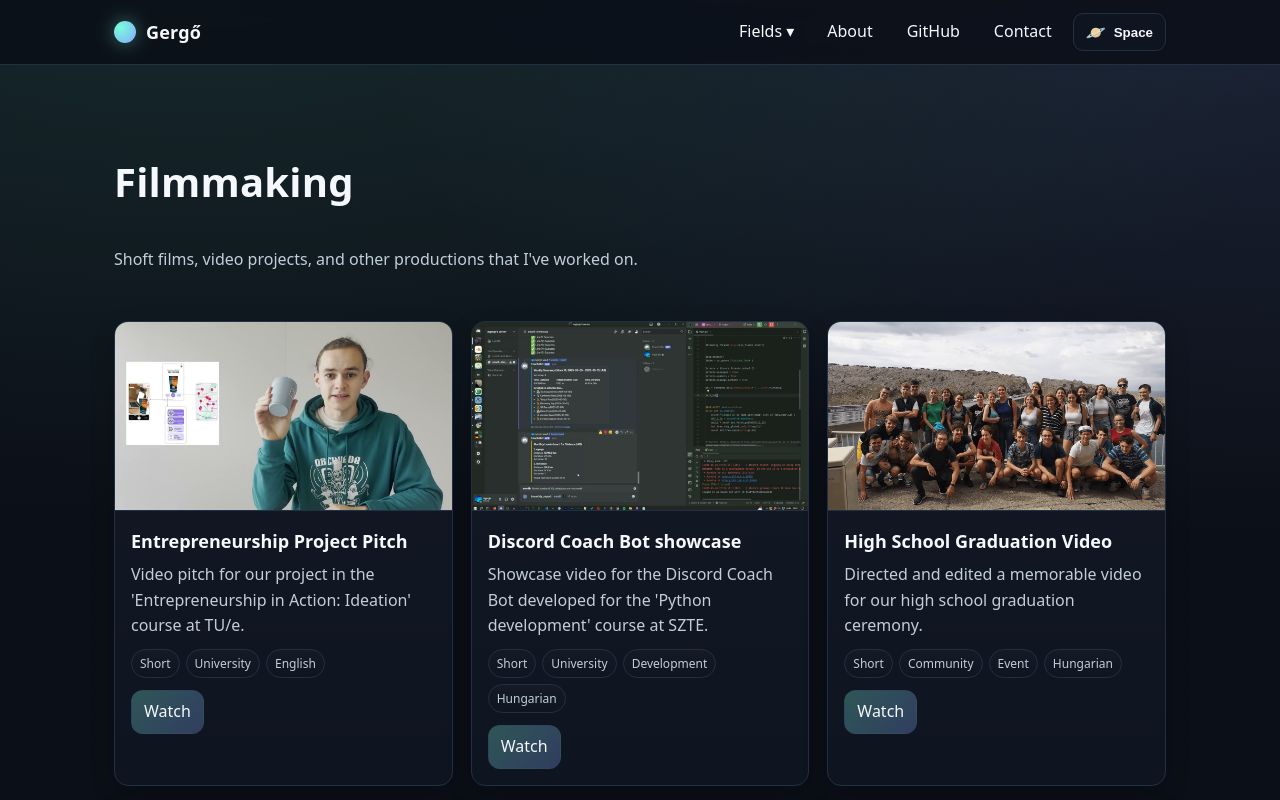
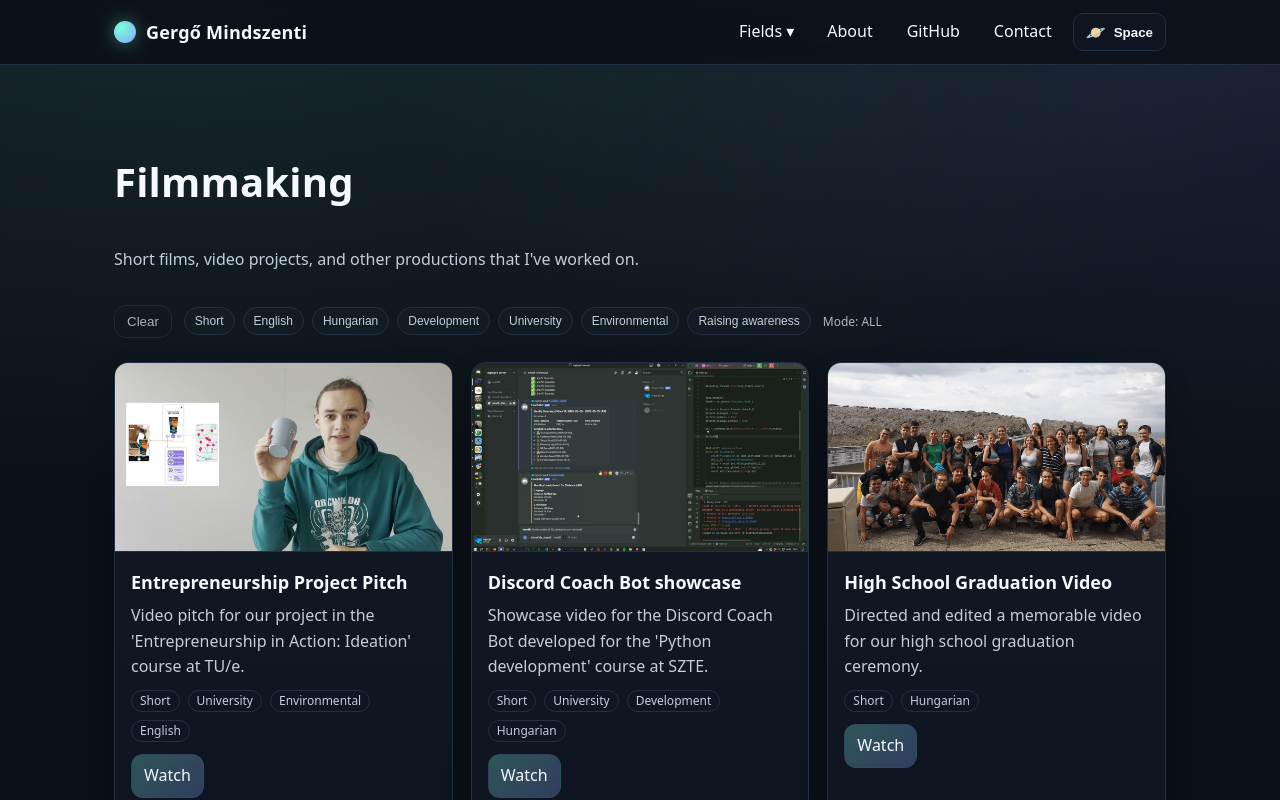
Before and after one commit to gergo-m/portfolio-hub, a Next.js app: page /filmmaking in a window 1280 px wide. Shown: the top 800 px of the page. Built offline with nearby package versions, Linux system fonts and the light colour scheme.

Commit message:
implement badge system

```diff
--- /dev/null
+++ b/app/components/Badge.tsx
@@ -0,0 +1,43 @@
+"use client";
+import { TAGS, type TagId } from "../lib/tags";
+
+export default function Badge({
+  id,
+  colorize = false, // default neutral
+}: {
+  id: TagId;
+  colorize?: boolean;
+}) {
+  const meta = TAGS[id];
+
+  if (!colorize) {
+    // Neutral badge: uses .badge CSS (border = var(--border))
+    return (
+      <span className="badge" data-tag={id} title={meta.label}>
+        {meta.label}
+      </span>
+    );
+  }
+
+  // Colorized (only when you opt-in)
+  const theme =
+    typeof window !== "undefined"
+      ? document.documentElement.getAttribute("data-theme") || "space"
+      : "space";
+  const color = theme === "paper" ? meta.colorLight : meta.colorDark;
+
+  return (
+    <span
+      className="badge"
+      data-tag={id}
+      title={meta.label}
+      style={{
+        // NOTE: do NOT set borderColor here if you want neutral border
+        background: `color-mix(in oklab, ${color} 14%, transparent)`,
+        color,
+      }}
+    >
+      {meta.label}
+    </span>
+  );
+}
--- /dev/null
+++ b/app/components/TagFilter.tsx
@@ -0,0 +1,97 @@
+"use client";
+import { useEffect, useMemo, useState } from "react";
+import { TAGS, type TagId, TAGS_BY_FIELD } from "../lib/tags";
+import type { Field } from "../lib/fields";
+
+type Props = {
+  field: Field;
+  allTags?: TagId[];
+  onChange: (active: TagId[]) => void;
+  mode?: "and" | "or";
+};
+
+// Hook to track current theme reliably
+function useThemeName() {
+  const [theme, setTheme] = useState<string>("");
+
+  useEffect(() => {
+    // Set immediately on mount
+    const htmlTheme = document.documentElement.getAttribute("data-theme") || "space";
+    setTheme(htmlTheme);
+
+    const update = () =>
+      setTheme(document.documentElement.getAttribute("data-theme") || "space");
+
+    // Observe theme changes
+    const mo = new MutationObserver(update);
+    mo.observe(document.documentElement, { attributes: true, attributeFilter: ["data-theme"] });
+
+    window.addEventListener("storage", update);
+
+    return () => {
+      mo.disconnect();
+      window.removeEventListener("storage", update);
+    };
+  }, []);
+
+  return theme || "space";
+}
+
+export default function TagFilter({ field, onChange, allTags, mode = "and" }: Props) {
+  const available = useMemo(() => TAGS_BY_FIELD(field, allTags), [field, allTags]);
+  const [active, setActive] = useState<TagId[]>([]);
+  const theme = useThemeName();
+
+  function toggle(id: TagId) {
+    const next = active.includes(id)
+      ? active.filter((x) => x !== id)
+      : [...active, id];
+    setActive(next);
+    onChange(next);
+  }
+
+  return (
+    <div className="filterbar">
+      <button
+        className="button button--clear"
+        onClick={() => {
+          setActive([]);
+          onChange([]);
+        }}
+        aria-label="Clear filters"
+      >
+        Clear
+      </button>
+
+      <div className="filter-chips">
+        {available.map((id) => {
+          const meta = TAGS[id];
+          const color = theme === "paper" ? meta.colorLight : meta.colorDark;
+          const isActive = active.includes(id);
+          return (
+            <button
+              key={id}
+              onClick={() => toggle(id)}
+              className={`chip ${isActive ? "chip--active" : ""}`}
+              title={meta.label}
+              style={{
+                color: isActive ? "var(--text)" : "var(--muted)",
+                background: isActive
+                  ? color
+                  : `color-mix(in oklab, ${color} 14%, transparent)`,
+                borderColor: "var(--border)",
+              }}
+              data-tag={id}
+            >
+              {meta.label}
+            </button>
+          );
+        })}
+      </div>
+
+      <span className="filter-mode">
+        Mode: {mode === "and" ? "ALL" : "ANY"}
+      </span>
+    </div>
+  );
+}
--- a/app/filmmaking/page.tsx
+++ b/app/filmmaking/page.tsx
@@ -1,9 +1,17 @@
+"use client";
+
+import Badge from "../components/Badge";
+import TagFilter from "../components/TagFilter";
 import ThemedImage from "../components/ThemedImage";
+import { FIELD, type Field } from "../lib/fields";
+import { TAG, type TagId } from "../lib/tags";
+
+const FIELD_OF_THIS_PAGE = FIELD.filmmaking;
 
 type Project = {
   title: string;
   summary: string;
-  tags: string[];
+  tags: TagId[];
   watchUrl?: string | null;
   previewImage?: string | null;
 };
@@ -12,70 +20,79 @@ const projects: Project[] = [
   {
     title: "Entrepreneurship Project Pitch",
     summary: "Video pitch for our project in the 'Entrepreneurship in Action: Ideation' course at TU/e.",
-    tags: ["Short", "University", "English"],
+    tags: [TAG.short, TAG.university, TAG.environmental, TAG.english],
     watchUrl: "https://youtu.be/6aczQo1BIXU",
     previewImage: "/images/filmmaking/previews/entrepreneurship-project-pitch.jpg",
   },
   {
     title: "Discord Coach Bot showcase",
     summary: "Showcase video for the Discord Coach Bot developed for the 'Python development' course at SZTE.",
-    tags: ["Short", "University", "Development", "Hungarian"],
+    tags: [TAG.short, TAG.university, TAG.development, TAG.hungarian],
     watchUrl: "https://youtu.be/8NDirjg7ZgI",
     previewImage: "/images/filmmaking/previews/discord-coach-bot-showcase.jpg",
   },
   {
     title: "High School Graduation Video",
     summary: "Directed and edited a memorable video for our high school graduation ceremony.",
-    tags: ["Short", "Community", "Event", "Hungarian"],
+    tags: [TAG.short, TAG.hungarian],
     watchUrl: "https://youtu.be/FMwlKWjtUik",
     previewImage: "/images/filmmaking/previews/high-school-graduation-video.jpg",
   },
   {
     title: "Creation Care in Student Life",
     summary: "Short film about environmental awareness among students.",
-    tags: ["Short", "Environmental", "Raising awareness", "Hungarian"],
+    tags: [TAG.short, TAG.environmental, TAG.raisingAwareness, TAG.hungarian],
     watchUrl: "https://youtu.be/BkH531cnzi8",
     previewImage: "/images/filmmaking/previews/creation-care-in-student-life.jpg",
   },
   {
     title: "Project on Easter",
     summary: "Made for my high school English class for an Easter project.",
-    tags: ["Short", "Environmental", "Raising awareness", "English"],
+    tags: [TAG.short, TAG.english],
     watchUrl: "https://youtu.be/ypAHopHVUCc",
     previewImage: "/images/filmmaking/previews/project-on-easter.jpg",
   },
   {
     title: "Images to PDF Tutorial",
     summary: "During COVID, I was asked by teachers to create this tutorial to help them and fellow students convert images to PDF format easily.",
-    tags: ["Short", "Environmental", "Raising awareness", "Hungarian"],
+    tags: [TAG.short, TAG.hungarian],
     watchUrl: "https://youtu.be/J_PTcrBxhuI",
     previewImage: "/images/filmmaking/previews/images-to-pdf-tutorial.jpg",
   },
 ];
 
+import { useMemo, useState } from "react";
+
+const presentTags = Array.from(new Set(projects.flatMap((p) => p.tags)));
+
 export default function Page() {
+  const [activeTags, setActiveTags] = useState<TagId[]>([]);
+  const filtered = activeTags.length
+    ? projects.filter((p) => activeTags.every((t) => p.tags.includes(t)))
+    : projects;
+
   return (
     <section className="stack-4">
       <header className="hero stack-2">
         <h1 className="hero-title">Filmmaking</h1>
-        <p className="hero-sub">
-          Shoft films, video projects, and other productions that I've worked on.
-        </p>
+        <p className="hero-sub">Short films, video projects, and other productions that I've worked on.</p>
       </header>
 
+      {/* Filter */}
+      <TagFilter field={FIELD_OF_THIS_PAGE} allTags={presentTags} onChange={setActiveTags} />
+
+      {/* Grid */}
       <div className="grid">
-        {projects.map((p) => (
+        {filtered.map((p) => (
           <article key={p.title} className="card">
             <div className="card-media">
-              <ThemedImage darkSrc={p.previewImage} lightSrc={p.previewImage} alt={`${p.title} preview`} />
+              <ThemedImage darkSrc={p.previewImage ?? ""} lightSrc={p.previewImage ?? ""} alt={`${p.title} preview`} />
             </div>
             <div className="card-body">
               <h3>{p.title}</h3>
               <p>{p.summary}</p>
               <div className="badges">
-                {p.tags?.map((t) => (
-                  <span className="badge" key={t}>{t}</span>
-                ))}
+                {p.tags.map((id) => <Badge id={id} key={id} />)}
               </div>
               <div className="actions">
                 {p.watchUrl && (
--- a/app/globals.css
+++ b/app/globals.css
@@ -229,14 +229,38 @@ a { color: inherit; text-decoration: none; }
 .card p { margin: 0; color: var(--muted); }
 
 /* badges & buttons */
-.badges { display: flex; flex-wrap: wrap; gap: 6px; margin: 10px 0 12px; }
+.actions { display: flex; flex-wrap: wrap; gap: 8px; }
+.badges { display: flex; flex-wrap: wrap; gap: 8px; margin: 10px 0 12px; }
 .badge {
-  font-size: 12px; color: var(--muted);
-  border: 1px solid var(--border); border-radius: 999px;
+  display: inline-flex;
+  align-items: center;
+  gap: 6px;
   padding: 4px 8px;
-  background: linear-gradient(180deg, rgba(255,255,255,.02), rgba(255,255,255,0));
+  border: 1px solid var(--border);
+  border-radius: 999px;
+  color: var(--muted);
+  font-size: 12px;
+  line-height: 1;
+  background: var(--bg-soft);
 }
-.actions { display: flex; flex-wrap: wrap; gap: 8px; }
+
+.filterbar {
+  display: flex;
+  align-items: center;
+  gap: 12px;
+  margin: 8px 0 20px;
+  flex-wrap: wrap;
+}
+.filter-chips { display: flex; gap: 8px; flex-wrap: wrap; }
+.chip {
+  border: 1px solid var(--border);
+  background: var(--bg-soft);
+  padding: 6px 10px;
+  border-radius: 999px;
+  font-size: 12px;
+}
+.chip--active { filter: saturate(1.05); }
+.filter-mode { opacity: .7; font-size: 12px; }
 
 .button {
   display: inline-flex; align-items: center; gap: 8px;
@@ -249,5 +273,19 @@ a { color: inherit; text-decoration: none; }
 .button--primary { border-color: transparent; background: linear-gradient(135deg, color-mix(in oklab, var(--accent) 28%, transparent), color-mix(in oklab, var(--accent-2) 28%, transparent)); }
 .button--primary:hover { background: linear-gradient(135deg, color-mix(in oklab, var(--accent) 38%, transparent), color-mix(in oklab, var(--accent-2) 38%, transparent)); }
 
+.button--clear {
+  background: none;
+  border-color: var(--border);
+  color: var(--muted);
+  opacity: 0.85;
+}
+
+.button--clear:hover {
+  background: color-mix(in oklab, var(--bg) 90%, var(--surface));
+  color: var(--text);
+  opacity: 1;
+  border-color: color-mix(in oklab, var(--border) 60%, var(--accent));
+}
+
 /* ---------- Footer ------------------------------------------------------ */
 .footer { color: var(--muted); font-size: 14px; padding: 28px 0 40px; border-top: 1px solid var(--border); }
--- a/app/layout.tsx
+++ b/app/layout.tsx
@@ -1,7 +1,7 @@
 import "./globals.css";
 
 export const metadata = {
-  title: "Gergő — Portfolio",
+  title: "Gergő Mindszenti Portfolio",
   description: "Projects by a CS student @ SZTE (exchange @ TU/e)",
 };
 
@@ -63,7 +63,7 @@ document.addEventListener('DOMContentLoaded', function(){
           >
             <a href="/" className="brand">
               <span className="brand-mark" aria-hidden="true"></span>
-              Gergő
+              Gergő Mindszenti
             </a>
 
             <nav className="nav" style={{ display: "flex", alignItems: "center", gap: "8px" }}>
@@ -94,7 +94,7 @@ document.addEventListener('DOMContentLoaded', function(){
         </header>
 
         <main className="container">{children}</main>
-        <footer className="container footer">© {new Date().getFullYear()} Gergő</footer>
+        <footer className="container footer">© {new Date().getFullYear()} Gergő Mindszenti</footer>
       </body>
     </html>
   );
--- /dev/null
+++ b/app/lib/fields.ts
@@ -0,0 +1,8 @@
+export const FIELD = {
+  main: "main",
+  development: "development",
+  filmmaking: "filmmaking",
+  university: "university",
+} as const;
+
+export type Field = (typeof FIELD)[keyof typeof FIELD];
--- /dev/null
+++ b/app/lib/tags.ts
@@ -0,0 +1,137 @@
+import { FIELD, type Field } from "./fields";
+
+export const TAG = {
+  web: "web",
+  game: "game",
+  js: "js",
+  python: "python",
+  short: "short",
+  long: "long",
+  english: "english",
+  hungarian: "hungarian",
+  development: "development",
+  filmmaking: "filmmaking",
+  university: "university",
+  environmental: "environmental",
+  raisingAwareness: "raising-awareness",
+  digital: "digital",
+  hobby: "hobby",
+  personal: "personal",
+} as const;
+
+export type TagId = (typeof TAG)[keyof typeof TAG];
+
+export const TAGS: Record<
+  TagId,
+  {
+    label: string;
+    colorDark: string;
+    colorLight: string;
+    fields: Field[];
+  }
+> = {
+  [TAG.short]: {
+    label: "Short",
+    colorDark: "hsl(214, 34%, 20%)",
+    colorLight: "hsl(215, 32%, 93%)",
+    fields: [FIELD.filmmaking],
+  },
+  [TAG.long]: {
+    label: "Long",
+    colorDark: "hsl(214, 34%, 20%)",
+    colorLight: "hsl(215, 32%, 93%)",
+    fields: [FIELD.filmmaking],
+  },
+  [TAG.english]: {
+    label: "English",
+    colorDark: "hsl(214, 34%, 20%)",
+    colorLight: "hsl(215, 32%, 93%)",
+    fields: [FIELD.filmmaking],
+  },
+  [TAG.hungarian]: {
+    label: "Hungarian",
+    colorDark: "hsl(214, 34%, 20%)",
+    colorLight: "hsl(215, 32%, 93%)",
+    fields: [FIELD.filmmaking],
+  },
+  [TAG.development]: {
+    label: "Development",
+    colorDark: "hsl(214, 34%, 20%)",
+    colorLight: "hsl(215, 32%, 93%)",
+    fields: [FIELD.main, FIELD.filmmaking, FIELD.university],
+  },
+  [TAG.filmmaking]: {
+    label: "Filmmaking",
+    colorDark: "hsl(214, 34%, 20%)",
+    colorLight: "hsl(215, 32%, 93%)",
+    fields: [FIELD.main, FIELD.development, FIELD.university],
+  },
+  [TAG.university]: {
+    label: "University",
+    colorDark: "hsl(214, 34%, 20%)",
+    colorLight: "hsl(215, 32%, 93%)",
+    fields: [FIELD.main, FIELD.development, FIELD.filmmaking],
+  },
+  [TAG.environmental]: {
+    label: "Environmental",
+    colorDark: "hsl(214, 34%, 20%)",
+    colorLight: "hsl(215, 32%, 93%)",
+    fields: [FIELD.filmmaking],
+  },
+  [TAG.raisingAwareness]: {
+    label: "Raising awareness",
+    colorDark: "hsl(214, 34%, 20%)",
+    colorLight: "hsl(215, 32%, 93%)",
+    fields: [FIELD.filmmaking],
+  },
+  [TAG.web]: {
+    label: "Web",
+    colorDark: "hsl(214, 34%, 20%)",
+    colorLight: "hsl(215, 32%, 93%)",
+    fields: [FIELD.development],
+  },
+  [TAG.game]: {
+    label: "Game",
+    colorDark: "hsl(214, 34%, 20%)",
+    colorLight: "hsl(215, 32%, 93%)",
+    fields: [FIELD.development],
+  },
+  [TAG.js]: {
+    label: "JS",
+    colorDark: "hsl(214, 34%, 20%)",
+    colorLight: "hsl(215, 32%, 93%)",
+    fields: [FIELD.development],
+  },
+  [TAG.python]: {
+    label: "Python",
+    colorDark: "hsl(214, 34%, 20%)",
+    colorLight: "hsl(215, 32%, 93%)",
+    fields: [FIELD.development],
+  },
+  [TAG.digital]: {
+    label: "Digital",
+    colorDark: "hsl(214, 34%, 20%)",
+    colorLight: "hsl(215, 32%, 93%)",
+    fields: [FIELD.main],
+  },
+  [TAG.hobby]: {
+    label: "Hobby",
+    colorDark: "hsl(214, 34%, 20%)",
+    colorLight: "hsl(215, 32%, 93%)",
+    fields: [FIELD.main, FIELD.development, FIELD.filmmaking],
+  },
+  [TAG.personal]: {
+    label: "Personal",
+    colorDark: "hsl(214, 34%, 20%)",
+    colorLight: "hsl(215, 32%, 93%)",
+    fields: [FIELD.main, FIELD.development, FIELD.filmmaking],
+  },
+};
+
+export const TAGS_BY_FIELD = (field: Field, allTags?: TagId[]): TagId[] => {
+  const all = Object.entries(TAGS)
+    .filter(([_, t]) => t.fields.includes(field) || t.fields.length === 0)
+    .map(([id]) => id as TagId);
+
+  return allTags && allTags.length ? all.filter((id) => allTags.includes(id)) : all;
+};
```
Also changed, not shown: app/development/page.tsx (+25 -8 lines), app/page.tsx (+17 -10 lines).
